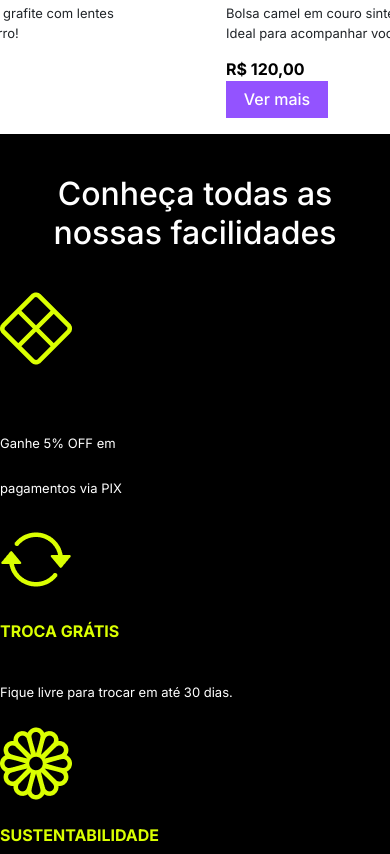
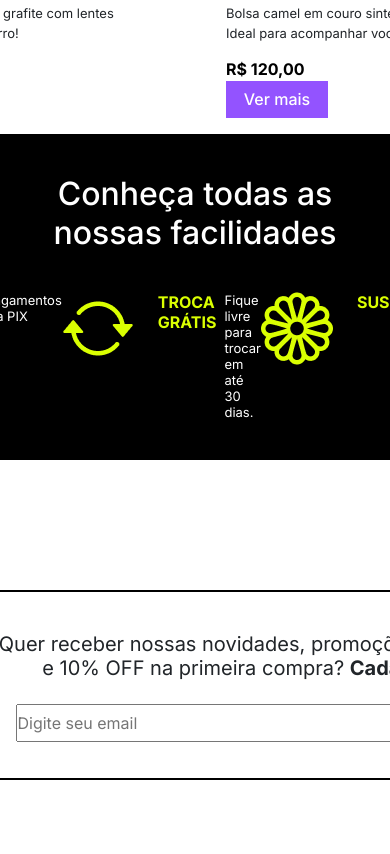
Before and after one commit to robsoncondes/meteora2, a plain HTML site: page index.html in a window 390 px wide. Shown: the part 2990-3844 px from the top of the page. Drawn offline with nearby package versions, Linux system fonts and the light colour scheme.

Commit message:
Add files via upload

```diff
--- a/src/css/socialmedia.css
+++ b/src/css/socialmedia.css
@@ -1,8 +1,6 @@
 #social_media {
-    width: 100%;
-    height: 238px;
     background-color: #000;
-
+    padding: 40px 0px 40px 0px;
 }
 
 #social_media h2 {
@@ -11,65 +9,30 @@
     font-family: "Inter", sans-serif;
     color: #fff;
     text-align: center;
-    padding: 40px 40px;
+    padding-bottom: 40px;
 }
+
 
 .social-media-container {
     display: flex;
-    justify-content: center;
+    justify-content:center;
     align-items: flex-start;
-    gap: 25px;
-
 }
 
-.social-media-container h4 {
+.social-media-subtitle {
     font-size: 16px;
     font-weight: 700;
     font-family: "Inter", sans-serif;
     color: #DAFF01;
     margin-bottom: 16px;
+    padding: 0px 8px 16px 24px;
 }
 
-.social-media-container p {
+.social-media-comentary {
     font-size: 13px;
     font-weight: 400;
     font-family: "Inter", sans-serif;
     color: #fff;
-    line-height: 20px;
-    padding: 0px;
-    overflow-wrap: break-word;
+
 
 }
-
-.description {
-    display: flex;
-    flex-direction: column;
-    padding-right: 40px;
-    }
-
-    @media (max-width: 768px) {
-
-        #social_media {
-            height: auto;
-
-
-
-        }
-
-
-
-        .social-media-container {
-            flex-direction: column;
-
-
-
-
-
-        }
-
-        .description h4 {
-            text-indent: 50px;
-            line-height: 23px;
-        }
-
-    }
```
